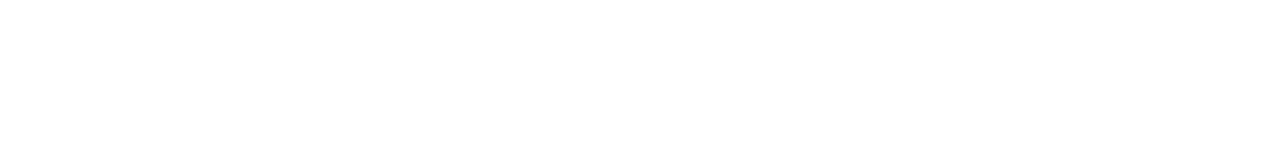
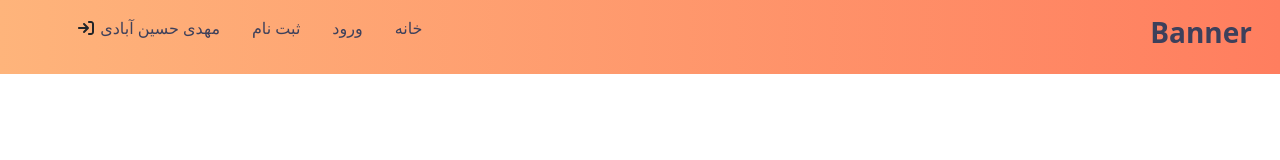
Before and after one commit to Omid444422/shop_template, a website: page src/index.html in a window 1280 px wide. Drawn offline with nearby package versions, Linux system fonts and the light colour scheme; files that its build step writes are made by us from their sources.

Commit message:
font-awesome added

```diff
--- a/src/assets/sass/main.scss
+++ b/src/assets/sass/main.scss
@@ -0,0 +1,29 @@
+@import 'font.scss';
+@import 'variables.scss';
+
+* {
+    box-sizing: border-box;
+    padding: 0%;
+    margin: 0%;
+    direction: rtl;
+    text-align: right;
+}
+
+header{
+    background: #ff7e5f;  /* fallback for old browsers */
+background: -webkit-linear-gradient(to right, #feb47b, #ff7e5f);  /* Chrome 10-25, Safari 5.1-6 */
+background: linear-gradient(to right, #feb47b, #ff7e5f); /* W3C, IE 10+/ Edge, Firefox 16+, Chrome 26+, Opera 12+, Safari 7+ */
+
+align-items: center;
+
+    a {
+        text-decoration: none;
+        color: #3d405b !important;
+    }
+
+ul {
+    list-style: none;
+    display: flex;
+}
+
+}
--- a/src/index.html
+++ b/src/index.html
@@ -13,13 +13,43 @@
 <!-- owl carousel style -->
 <link rel="stylesheet" href="../node_modules/owl.carousel/dist/assets/owl.carousel.min.css">
 <link rel="stylesheet" href="../node_modules/owl.carousel/dist/assets/owl.theme.default.min.css">
+<!-- font-awesome -->
+<link rel="stylesheet" href="assets/fontawesome-free-6.3.0-web/css/all.min.css">
 <!-- my css -->
 <link rel="stylesheet" href="assets/css/main.css">
 </head>
 <body>
 
-    <header>
+    <header class="container-fluid">
+        <div class="d-flex justify-content-between">
+                <div class="p-3">
+                    <h3><a href="">
+                        <b>Banner</b>
+                    </a></h3>
+                </div>
 
+        <div class="p-3">
+            <ul>
+                <li class='mx-3'>
+                    <a href="">خانه</a>
+                </li>
+                <li class='mx-3'>
+                    <a href="">ورود</a>
+                </li>
+                <li class='mx-3'>
+                    <a href="">ثبت نام</a>
+                </li>
+                <li class='mx-3'>
+                    <span>
+                        <a href="">مهدی حسین آبادی</a>
+                    </span>
+                    <span>
+                        <i class="fa-solid fa-arrow-right-to-bracket"></i>
+                    </span>
+                </li>
+            </ul>
+        </div>
+        </div>
     </header>
 
 
@@ -32,6 +62,8 @@
 <script src="../node_modules/jquery/dist/jquery.min.js"></script>
 <!-- owl carousel -->
 <script src="../node_modules/owl.carousel/dist/owl.carousel.min.js"></script>
+<!-- font-awesome script -->
+<script src="assets/fontawesome-free-6.3.0-web/js/all.min.js"></script>
 <!-- my script -->
 <script src="assets/js/main.js"></script>
 
```
Also changed, not shown: src/assets/css/main.css, src/assets/sass/font.scss (added), src/assets/sass/variables.scss (added), 2 other files.
